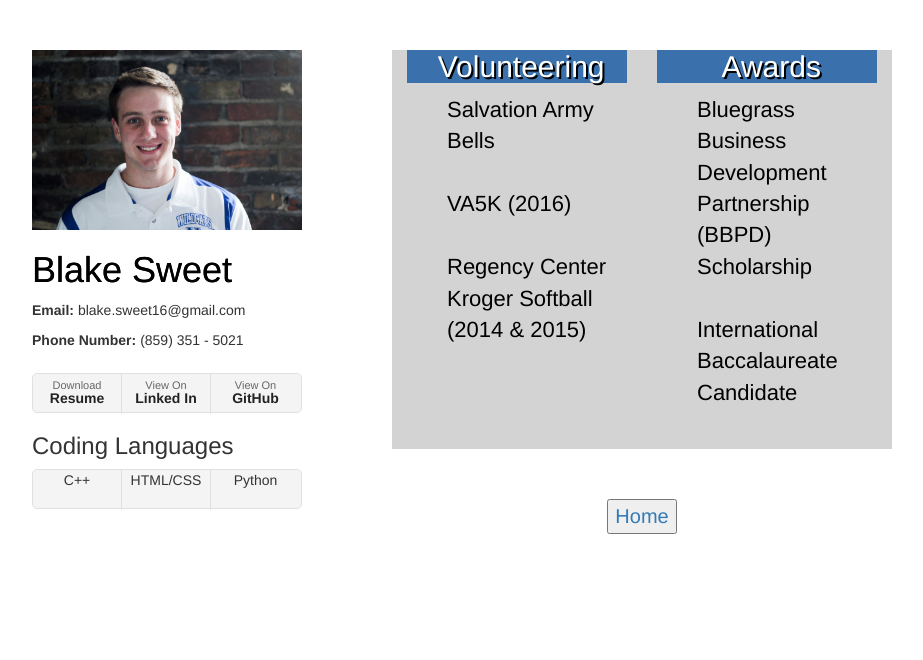
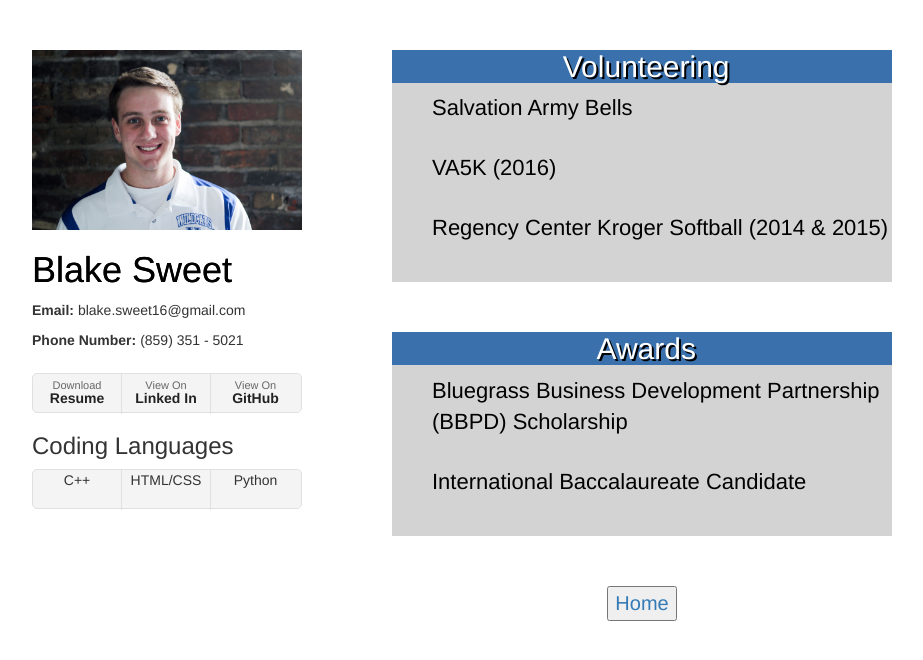
Before and after one commit to BSweet16/BSweet16.github.io, a Jekyll site: the page built from volunteering_awards.html, in a window 1280 px wide. Shown: the top 660 px of the page, without its empty margins (178-1101 px from the left). Built offline with Jekyll 4.4.1, drawn with Linux system fonts in a browser that asks for light colours; nearby versions of some CDN libraries.

Commit message:
Styling update for Volunteering and Awards page

```diff
--- a/assets/css/custom.scss
+++ b/assets/css/custom.scss
@@ -50,10 +50,20 @@ $mobile-width: $tablet-width - 1;
 }
 
 #Volunteering_Awards{
+	background-color: transparent;
+
 	p{
-		padding-top: 6%;
-		padding-bottom: 6%;
+		padding-top: 2%;
+		padding-bottom: 2%;
 	}
+
+	ul{
+			color: transparent;
+
+			li > p{
+				color: black;
+			}
+		}
 }
 
 #ContentsTable{
@@ -98,16 +108,6 @@ $mobile-width: $tablet-width - 1;
 		}
 	}
 
-	.col-lg-6{
-		ul{
-			color: transparent;
-
-			li > p{
-				color: black;
-			}
-		}
-	}
-
 	.col-lg-8{
 		img{
 			max-height: 80px;
--- a/volunteering_awards.html
+++ b/volunteering_awards.html
@@ -6,25 +6,22 @@
 <div id="Volunteering_Awards">
 
 	<div class="row">
-
 		<!-- Volunteering -->
-		<div class="col-lg-6">
 			<h2 class="center">&nbsp;Volunteering</h2>
 			<ul>
 				<li><p> Salvation Army Bells</p></li>
 				<li><p> VA5K (2016)</p></li>
 				<li><p> Regency Center Kroger Softball (2014 & 2015)</p></li>
 			</ul>
-		</div>
+	</div>
 
+	<div class="row" style="margin-top: 50px;">
 		<!-- Rewards -->
-		<div class="col-lg-6">
 			<h2 class="center">&nbsp;Awards</h2>
 			<ul>
 				<li><p> Bluegrass Business Development Partnership (BBPD) Scholarship </p></li>
 				<li><p> International Baccalaureate Candidate </p></li>
 			</ul>
-		</div>
 
 	</div>
 
```
